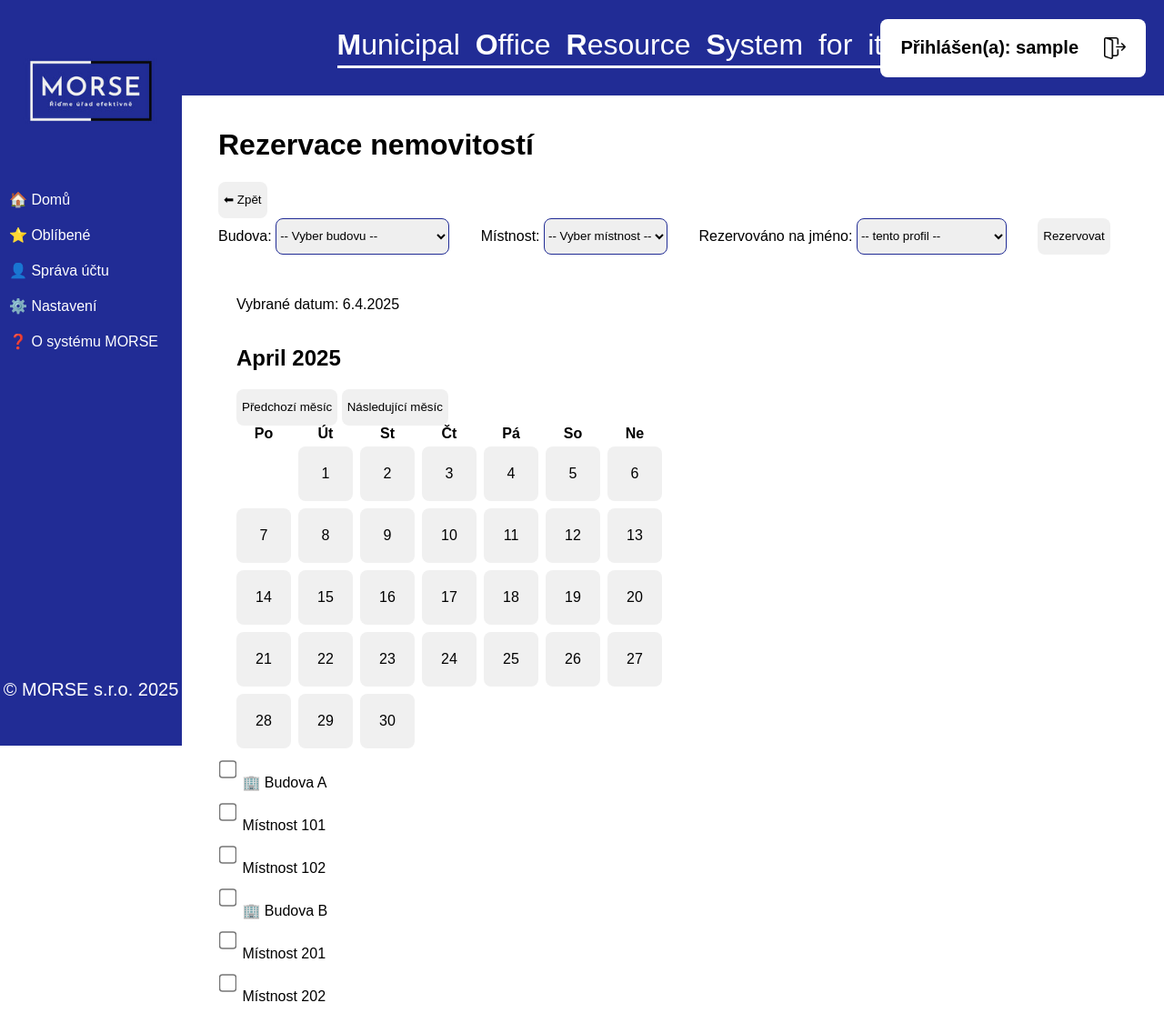
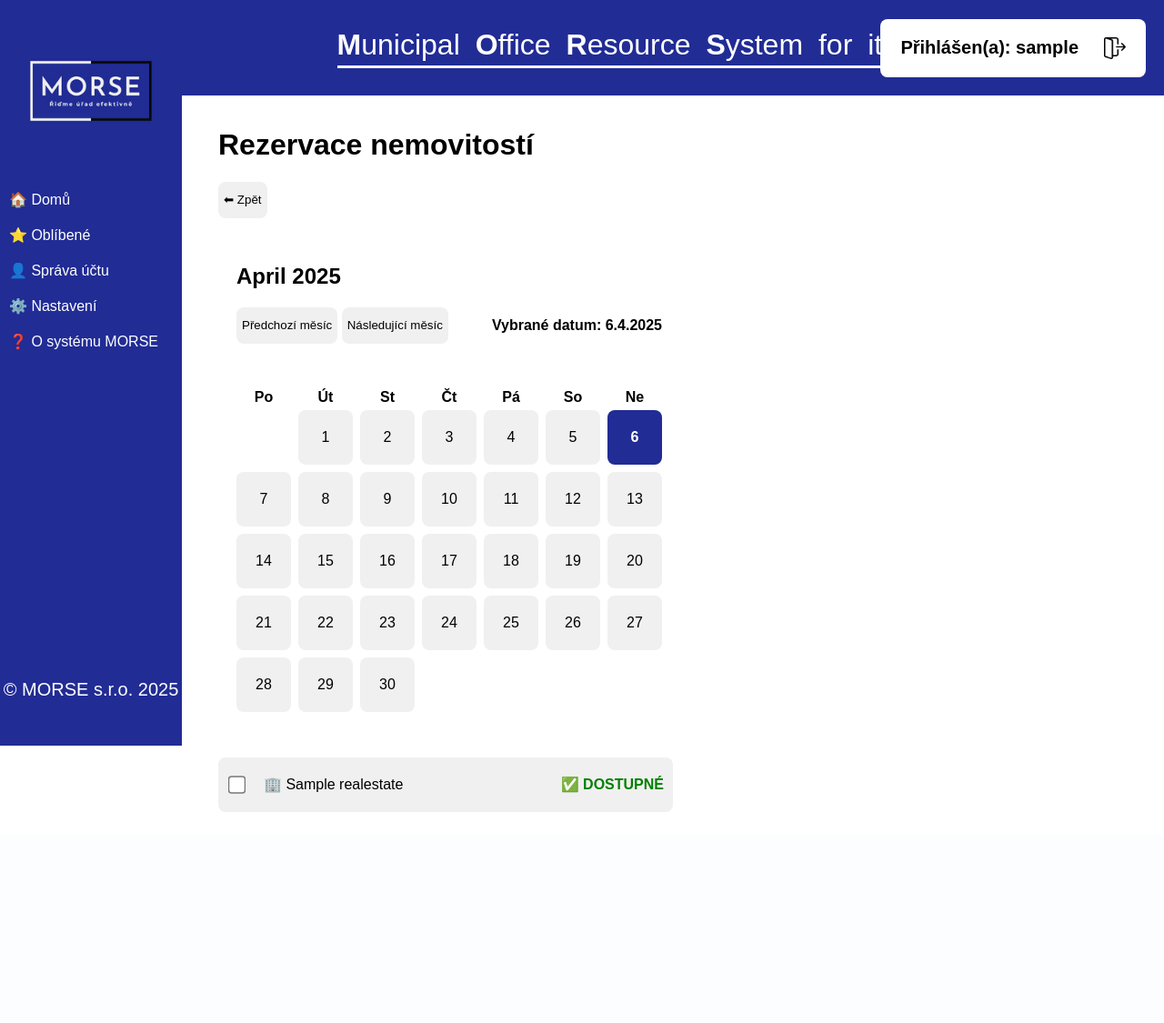
Before and after one commit to kapr323/KamilAdmin, a Django app: page /reservation-system/properties in a window 1280 px wide. Shown: the whole page at 91% size. After the commit the page ends 893 px from the top, so only its background shows below. Run offline with Django 5.2, Linux system fonts and the light colour scheme; a user stored in the database is signed in; tables that the repository leaves empty hold one stand-in row (values such as "Sample post"); parts of the project's set-up code (start-up, migrations or seed data) failed here and were passed over.

Commit message:
Drobné korekce a nesrovnalosti.

```diff
--- a/viewer/static/css/viewer.css
+++ b/viewer/static/css/viewer.css
@@ -230,11 +230,28 @@ form {
     cursor: default;
 }
 
-.vehicles-list {
-    max-width: 500px;
+#calendar-controls {
+    display: flex;
+    align-items: center;
+    justify-content: space-between;
+    gap: 16px;
+    flex-wrap: wrap;
+    margin-bottom: 50px;
 }
 
-.vehicle {
+#selected-date {
+    margin: 0;
+    font-weight: bold;
+}
+
+.vehicles-list,
+.properties-list {
+    max-width: 500px;
+    margin-top: 50px;
+}
+
+.vehicle,
+.property {
     position: relative;
     display: flex;
     align-items: center;
@@ -251,31 +268,37 @@ form {
     cursor: pointer;
 }
 
-.vehicle:hover {
+.vehicle:hover,
+.property:hover {
     background-color: #d0d0d0;
 }
 
-.vehicle.selected {
+.vehicle.selected,
+.property.selected {
     background-color: #212c95;
     color: white;
     font-weight: bold;
 }
 
-.vehicle-label {
+.vehicle-label,
+.property-label {
     flex-grow: 1;
     margin-left: 8px;
 }
 
-.vehicle-status {
+.vehicle-status,
+.property-status {
     margin-left: auto;
     font-weight: bold;
 }
 
-.vehicle-status.usable {
+.vehicle-status.usable,
+.property-status.usable {
     color: green;
 }
 
-.vehicle-status.not-usable {
+.vehicle-status.not-usable,
+.property-status.not-usable {
     color: red;
 }
 
@@ -338,6 +361,11 @@ form {
     padding: 20px 5px 0 5px;
     text-align: center;
     width: fit-content;
+}
+
+.structure-tree .department-title {
+    font-weight: bold;
+    font-size: 24px;
 }
 
 .table-wrapper {
--- a/viewer/templates/properties_reservations.html
+++ b/viewer/templates/properties_reservations.html
@@ -5,36 +5,14 @@
 {% block content %}
 <h1>Rezervace nemovitostí</h1>
 <button class="back-button" onclick="history.back()">⬅ Zpět</button>
-<form id="reservation-form">
-    <label for="building">Budova:</label>
-    <select id="building" name="building">
-        <option value="">-- Vyber budovu --</option>
-        <option value="4652">Kulturní dům, Řeporyjská 13</option>
-        <option value="4432">OÚ, Wichterleho 1</option>
-        <option value="8846">Městský park, Radní 5</option>
-    </select>
-    <label for="room">Místnost:</label> <!-- Potřeba pak napojit na zvolenou budovu -->
-    <select id="room" name="room">
-        <option value="">-- Vyber místnost --</option>
-        <option value="42">Vencovského aula</option>
-        <option value="80">Hala 303B</option>
-        <option value="81">Místnost 3</option>
-    </select>
-    <label for="reserved_by">Rezervováno na jméno:</label>
-    <select id="reserved_by" name="building">
-        <option value="">-- tento profil --</option>
-        <option value="123">Petr Gregor</option>
-        <option value="456">Martin Kaprál (impostor)</option>
-        <option value="789">Kamil Dvořák</option>
-    </select>
-    <button type="submit">Rezervovat</button>
-</form>
 <div class="calendar">
-    <p id="selected-date">Vybrané datum: {{ today_day }}.{{ month }}.{{ year }}</p>
     <h2 id="calendar-title">{{ month_name }} {{ year }}</h2>
-    <div id="calendar-controls">
-    <button id="prev-month">Předchozí měsíc</button>
-    <button id="next-month">Následující měsíc</button>
+<div id="calendar-controls">
+    <div class="calendar-buttons">
+        <button id="prev-month">Předchozí měsíc</button>
+        <button id="next-month">Následující měsíc</button>
+    </div>
+    <p id="selected-date">Vybrané datum: {{ selected_day }}.{{ month }}.{{ year }}</p>
 </div>
     <div class="calendar-header">
         <div>Po</div>
@@ -48,36 +26,19 @@
     <div class="calendar-body" id="calendar-body"></div>
 </div>
 
-<div class="building-list">
-    <div class="building" data-building="A">
-        <input type="checkbox" class="building-checkbox" />
-        🏢 Budova A
+
+<div class="properties-list">
+    {% for prop in properties %}
+    <div class="property{% if prop.is_usable %} usable{% else %} not-usable{% endif %}" data-id="{{ prop.id }}">
+        <input type="checkbox" class="property-checkbox" {% if not prop.is_usable %}disabled{% endif %} />
+        <span class="property-label">
+            🏢️ {{ prop.name }}
+        </span>
+        <span class="property-status {% if prop.is_usable %}usable{% else %}not-usable{% endif %}">
+            {% if prop.is_usable %}✅ DOSTUPNÉ{% else %}❌ NEDOSTUPNÉ{% endif %}
+        </span>
     </div>
-    <div class="room-list" data-for="A">
-        <div class="room">
-            <input type="checkbox" class="room-checkbox" />
-            Místnost 101
-        </div>
-        <div class="room">
-            <input type="checkbox" class="room-checkbox" />
-            Místnost 102
-        </div>
-    </div>
-
-    <div class="building" data-building="B">
-        <input type="checkbox" class="building-checkbox" />
-        🏢 Budova B
-    </div>
-    <div class="room-list" data-for="B">
-        <div class="room">
-            <input type="checkbox" class="room-checkbox" />
-            Místnost 201
-        </div>
-        <div class="room">
-            <input type="checkbox" class="room-checkbox" />
-            Místnost 202
-        </div>
-    </div>
+{% endfor %}
 </div>
 
 
--- a/viewer/views.py
+++ b/viewer/views.py
@@ -72,9 +72,9 @@ def properties_reservations(request):
             "month": month,
             "month_name": calendar.month_name[month].capitalize(),
             "weeks": month_days,
-            "today_day": today.day,
-            "today_month": today.month,
-            "today_year": today.year
+            "selected_day": today.day,
+            "selected_month": today.month,
+            "selected_year": today.year
         })
     else:
         context = {
@@ -82,9 +82,10 @@ def properties_reservations(request):
             "month": month,
             "month_name": calendar.month_name[month].capitalize(),
             "month_days": month_days,
-            "today_day": today.day,
-            "today_month": today.month,
-            "today_year": today.year
+            "selected_day": today.day,
+            "selected_month": today.month,
+            "selected_year": today.year,
+            'properties': RealEstates.objects.all()
         }
     return render(request, 'properties_reservations.html', context)
 
@@ -117,6 +118,8 @@ def vehicles_reservations(request):
         }
 
     return render(request, 'vehicles_reservations.html', context)
+
+
 
 def organizational_structure(request):
     starosta = Employee.objects.filter(job_position__name__iexact="Starosta").first()
```
Also changed, not shown: viewer/templates/home.html (+0 -14 lines), viewer/templates/vehicles_reservations.html (+6 -5 lines).
